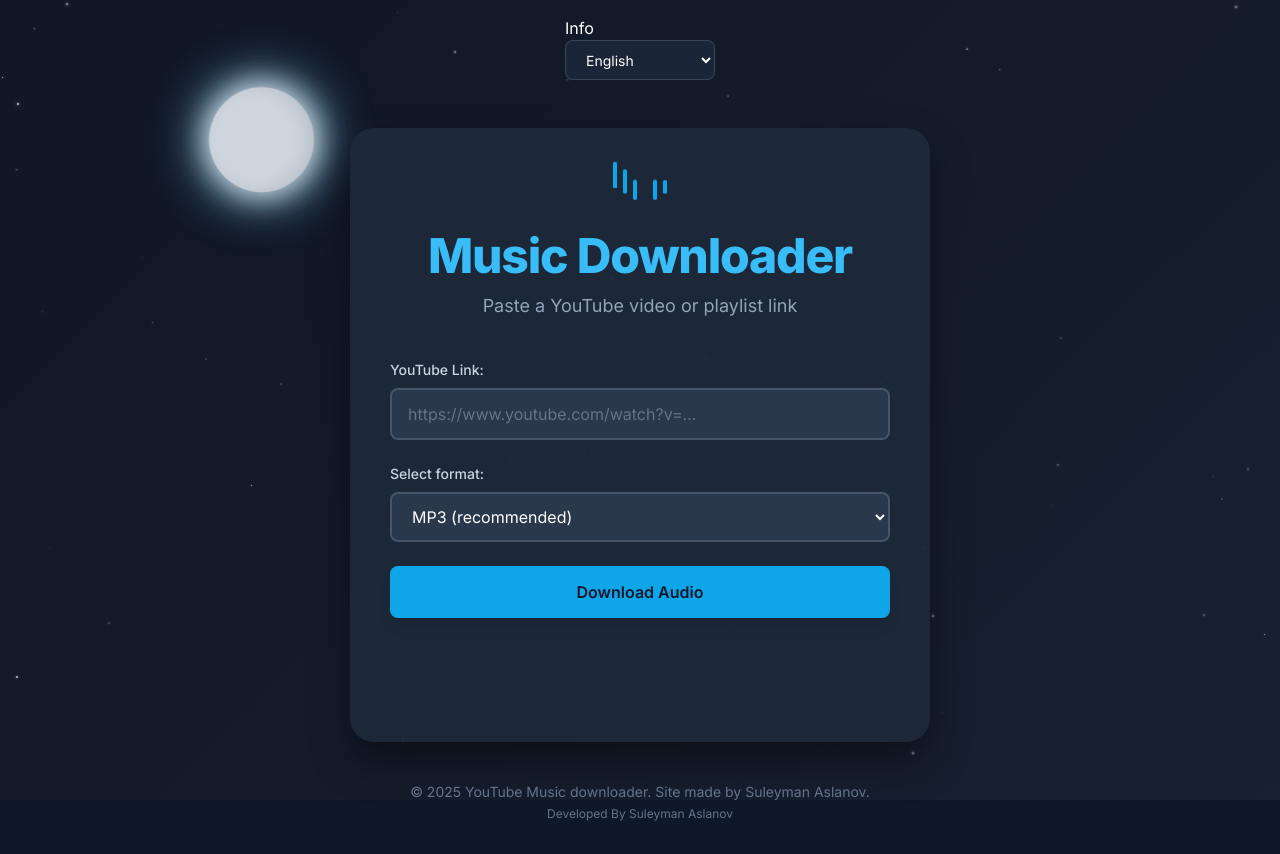
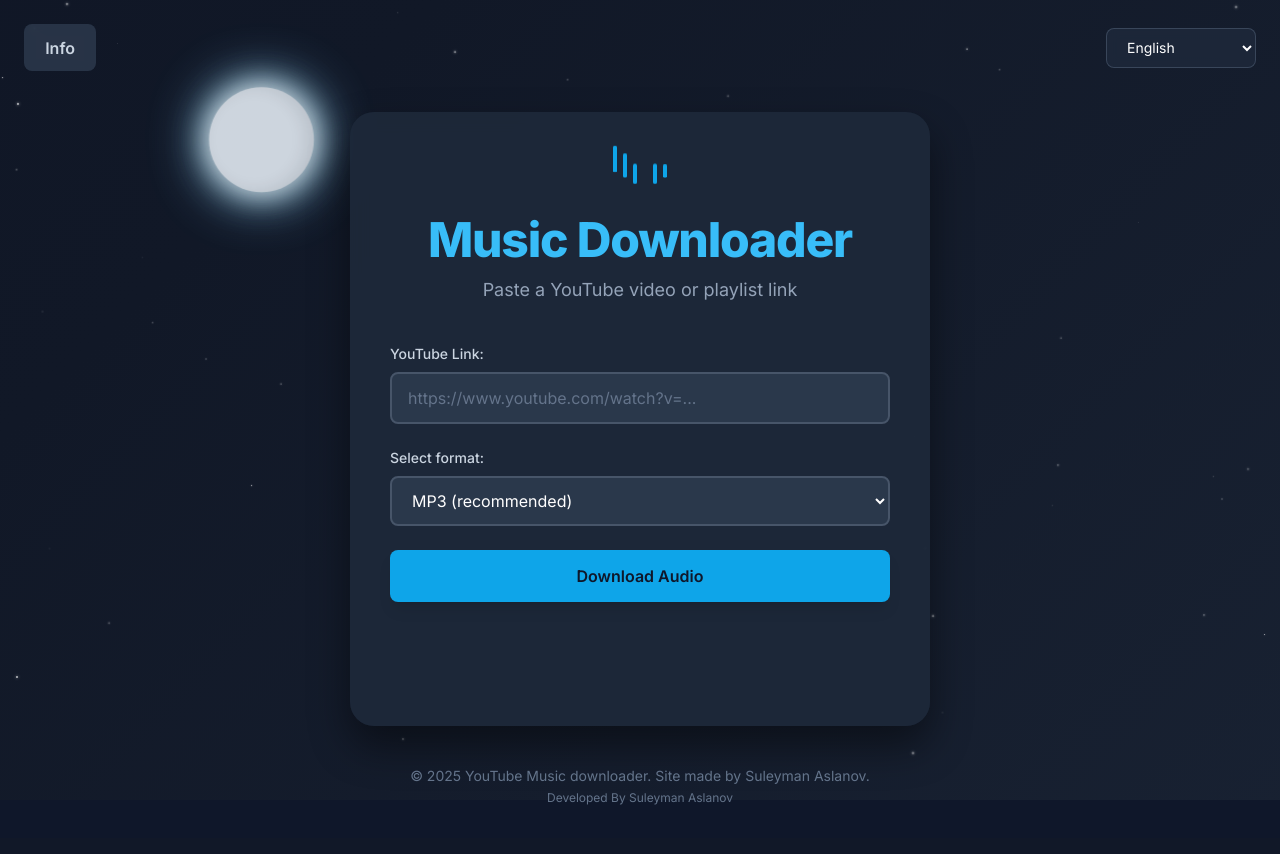
Before and after one commit to thebitsamuraii23/MusicJacker-Site, a Flask app: page / in a window 1280 px wide. After the commit the page ends 805 px from the top, so only its background shows below. Run offline with Flask 3, Linux system fonts and the light colour scheme; some libraries are stand-ins or nearby versions.

Commit message:
Update index.html

```diff
--- a/templates/index.html
+++ b/templates/index.html
@@ -99,92 +99,99 @@
             min-height: calc(100vh - 80px);
         }
 
-        .tab-navigation {
-            margin-bottom: 2rem;
+        .top-nav-container {
+            position: fixed;
+            top: 1.5rem;
+            left: 1.5rem;
+            right: 1.5rem;
             display: flex;
-            gap: 1rem;
-            z-index: 10;
+            justify-content: space-between;
+            align-items: center;
+            z-index: 50;
         }
-        .tab-button {
-            padding: 0.75rem 1.5rem;
+
+        .nav-button {
+            padding: 0.6rem 1.2rem;
             background-color: rgba(51, 65, 85, 0.7);
             color: #cbd5e1;
             border: 2px solid transparent;
-            border-radius: 0.75rem;
+            border-radius: 0.5rem;
             font-weight: 600;
             transition: all 0.3s ease;
             cursor: pointer;
             backdrop-filter: blur(5px);
         }
-        .tab-button.active, .tab-button:hover {
+        .nav-button:hover {
             background-color: rgba(14, 165, 233, 0.8);
             color: white;
             border-color: #0ea5e9;
-            transform: translateY(-2px);
-            box-shadow: 0 4px 15px rgba(14, 165, 233, 0.3);
-        }
-
-        .tab-content {
-            display: none;
-            width: 100%;
-            max-width: 580px;
-            animation: fadeInContent 0.6s ease-out forwards;
-        }
-        .tab-content.active {
-            display: block;
-        }
-        @keyframes fadeInContent {
-            from { opacity: 0; transform: translateY(20px); }
-            to { opacity: 1; transform: translateY(0); }
         }
 
 
-        .main-card, .info-card {
+        .main-card {
             background-color: rgba(30, 41, 59, 0.88);
             backdrop-filter: blur(10px);
             padding: 2rem 2.5rem;
             border-radius: 1.5rem;
             box-shadow: 0 20px 40px rgba(0,0,0,0.45);
             width: 100%;
+            max-width: 580px;
+            margin-top: 5rem; /* Ensure space for top-nav */
+            opacity: 0;
+            transform: translateY(20px);
+            animation: cardEnterMain 0.7s 0.3s cubic-bezier(0.25,0.8,0.25,1) forwards;
+        }
+        @keyframes cardEnterMain {
+            to { opacity: 1; transform: translateY(0); }
         }
 
-        .info-card h2 {
+        .info-content-card {
+            background-color: rgba(30, 41, 59, 0.9);
+            padding: 2rem 2.5rem;
+            border-radius: 1.25rem;
+            box-shadow: 0 15px 35px rgba(0,0,0,0.4);
+            max-width: 700px;
+            width: 90%;
+            color: #e2e8f0;
+            margin-top: 3rem;
+            margin-bottom: 2rem; /* Space for scrolling */
+        }
+        .info-content-card h2 {
             font-size: 1.875rem;
             font-weight: 700;
             color: #38bdf8;
             margin-bottom: 1.5rem;
             text-align: center;
         }
-        .info-card h3 {
+        .info-content-card h3 {
             font-size: 1.25rem;
             font-weight: 600;
-            color: #93c5fd;
+            color: #7dd3fc;
             margin-top: 1.5rem;
             margin-bottom: 0.75rem;
-            border-bottom: 1px solid rgba(71, 85, 105, 0.5);
+            border-bottom: 1px solid rgb(71 85 105 / 0.5);
             padding-bottom: 0.5rem;
         }
-        .info-card p, .info-card li {
-            color: #cbd5e1;
+        .info-content-card p, .info-content-card li {
+            font-size: 1rem;
             line-height: 1.7;
-            margin-bottom: 0.5rem;
+            margin-bottom: 0.75rem;
         }
-        .info-card ul {
+        .info-content-card ul {
             list-style: disc;
             padding-left: 1.5rem;
         }
-        .info-card code {
-            background-color: rgba(51, 65, 85, 0.7);
+        .info-content-card code {
+            background-color: rgb(51 65 85 / 0.7);
             padding: 0.1rem 0.4rem;
             border-radius: 0.25rem;
             font-family: monospace;
-            color: #e2e8f0;
+            color: #f0f0f0;
         }
 
 
         .loader { border-top-color: #0ea5e9; animation: spin 1s linear infinite; }
         @keyframes spin { to { transform: rotate(360deg); } }
-        .lang-switcher-container { position: fixed; top: 1.5rem; right: 1.5rem; z-index: 50; }
         .lang-switcher-container select { padding: 0.6rem 1rem; border-radius: 0.5rem; border: 1px solid rgb(71 85 105 / 0.7); background-color: rgb(30 41 59 / 0.85); backdrop-filter: blur(6px); color: white; font-size: 0.875rem; transition: all 0.2s ease-in-out; }
         .lang-switcher-container select:hover { border-color: #0ea5e9; background-color: rgb(51 65 85 / 0.9); }
         #statusArea ul::-webkit-scrollbar { width: 8px; }
@@ -223,6 +230,8 @@
         .app-footer {
             opacity: 0;
             animation: fadeInFooter 1s 0.5s ease-out forwards;
+            position: relative; /* Ensure it's part of the flow */
+            z-index: 5;
         }
         @keyframes fadeInFooter {
             to { opacity: 1; }
@@ -342,11 +311,7 @@
 
 
     <div class="app-container">
-        <div class="tab-navigation">
-        </div>
-
-        <div id="downloaderContent" class="tab-content active">
-            <div class="main-card">
+        <div id="downloaderContent" class="main-card">
             <div class="text-center mb-8 sm:mb-10">
                 <div class="music-icon-animated inline-block mb-4">
                     <svg width="60" height="50" viewBox="0 0 60 50" fill="none" xmlns="http://www.w3.org/2000/svg">
@@ -392,32 +357,6 @@
                  <span data-translate-key="telegramSubscription">Subscribe to Telegram Channel of developers:</span> <a href="https://t.me/ytdlpdeveloper" target="_blank" rel="noopener noreferrer">@ytdlpdeveloper</a>
             </div>
         </div>
-        </div>
-
-        <div id="infoSectionContent" class="tab-content"> <div class="info-card">
-                <h2 data-translate-key="infoTitle">Information</h2>
-
-                <h3 data-translate-key="infoHowItWorksTitle">How This Site Works</h3>
-                <p data-translate-key="infoHowItWorksPara1">This web application allows you to download audio from YouTube videos or playlists. You simply paste the YouTube URL, choose your desired audio format (MP3 or WAV), and the server-side script processes your request.</p>
-                <p data-translate-key="infoHowItWorksPara2">The backend uses the powerful <code>yt-dlp</code> library to fetch video information and extract the audio stream. If MP3 or WAV format is selected, <code>ffmpeg</code> is used for audio conversion and to embed metadata.</p>
-                <p data-translate-key="infoHowItWorksPara3">The downloaded audio file is temporarily stored on the server and then made available for you to download directly through your browser. After the download is served to you, the file is automatically deleted from the server to save space and ensure privacy.</p>
-
-                <h3 data-translate-key="infoLibrariesTitle">Key Libraries & Technologies Used</h3>
-                <ul>
-                    <li data-translate-key="infoLibFlask"><strong>Flask:</strong> A micro web framework for Python, used to build the backend API.</li>
-                    <li data-translate-key="infoLibYtdlp"><strong>yt-dlp:</strong> A command-line program to download videos from YouTube and many other sites. It's a fork of youtube-dl with additional features and fixes.</li>
-                    <li data-translate-key="infoLibFFmpeg"><strong>FFmpeg:</strong> A complete, cross-platform solution to record, convert and stream audio and video. Used here for audio format conversion (to MP3/WAV) and metadata embedding.</li>
-                    <li data-translate-key="infoLibTailwind"><strong>Tailwind CSS:</strong> A utility-first CSS framework for rapidly building custom user interfaces.</li>
-                    <li data-translate-key="infoLibJS"><strong>JavaScript:</strong> Used for frontend interactivity, language switching, animations, and communication with the backend API.</li>
-                </ul>
-
-                <h3 data-translate-key="infoPythonCodeTitle">Python Backend Code</h3>
-                <p data-translate-key="infoPythonCodePara">The core backend logic is written in Python using the Flask framework. The Python script (typically named <code>app.py</code>) handles API requests, interacts with <code>yt-dlp</code> and <code>ffmpeg</code>, manages temporary file storage, and serves the audio files. Due to the nature of this interactive environment, the full Python code is best viewed in its source file. It includes error handling, file management, and the specific options passed to the download utilities.</p>
-
-                <h3 data-translate-key="infoCreatorTitle">Creator</h3>
-                <p data-translate-key="infoCreatorName">This YouTube Music Downloader site was created by <strong>Suleyman Aslanov</strong>.</p>
-            </div>
-        </div>
 
         <footer class="app-footer text-center mt-10 text-slate-500 text-sm">
             <p>© <span id="year"></span> <span data-translate-key="footerCopyrightText">YouTube Music downloader. Site made by Suleyman Aslanov.</span></p>
@@ -773,6 +709,8 @@
                     star.style.animationDuration = `${Math.random() * 2 + 2}s`;
                     nightSky.appendChild(star);
                 }
+            } else {
+                console.error("Element .night-sky-bg-main not found for star generation.");
             }
 
             const yearSpan = document.getElementById('year');
@@ -787,32 +725,30 @@
             const formatChoiceSelect = document.getElementById('format_choice');
             const languageSelector = document.getElementById('languageSelector');
             const infoButton = document.getElementById('infoButton');
-            const infoSection = document.getElementById('infoSection');
+            const infoSectionOverlay = document.getElementById('infoSectionOverlay');
             const closeInfoButton = document.getElementById('closeInfoButton');
-
             const downloaderContent = document.getElementById('downloaderContent');
-            const infoSectionContent = document.getElementById('infoSectionContent');
 
 
-            if (infoButton && infoSection && closeInfoButton && downloaderContent && infoSectionContent) {
+            if (infoButton && infoSectionOverlay && closeInfoButton && downloaderContent) {
+                console.log("Info button and sections found. Attaching event listeners.");
                 infoButton.addEventListener('click', () => {
-                    downloaderContent.style.display = 'none';
-                    infoSection.classList.add('visible');
+                    console.log("Info button clicked.");
+                    infoSectionOverlay.classList.add('visible');
                 });
                 closeInfoButton.addEventListener('click', () => {
-                    infoSection.classList.remove('visible');
-                     setTimeout(() => {
-                        downloaderContent.style.display = 'block';
-                    }, 400);
+                    console.log("Close info button clicked.");
+                    infoSectionOverlay.classList.remove('visible');
                 });
-                infoSection.addEventListener('click', (event) => {
-                    if (event.target === infoSection) {
-                        infoSection.classList.remove('visible');
-                        setTimeout(() => {
-                           downloaderContent.style.display = 'block';
-                        }, 400);
+                infoSectionOverlay.addEventListener('click', (event) => {
+                    if (event.target === infoSectionOverlay) {
+                        console.log("Info overlay backdrop clicked.");
+                        infoSectionOverlay.classList.remove('visible');
                     }
                 });
+            } else {
+                console.error("One or more elements for info section functionality are missing:",
+                    {infoButton, infoSectionOverlay, closeInfoButton, downloaderContent });
             }
 
 
```
Also changed, not shown: other parts of templates/index.html (+14 -57 lines). Lines whose indentation alone changed are shown as unchanged.
